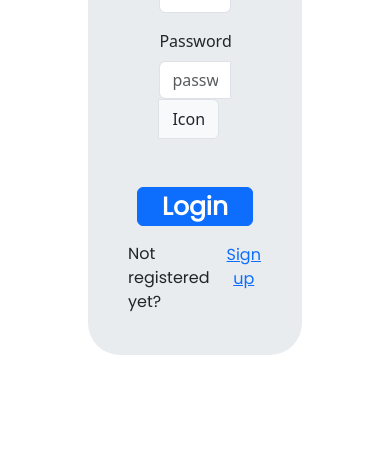
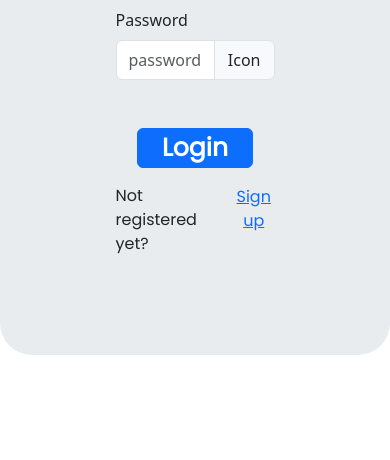
Before and after one commit to KaiserJannis/CSC7084_MoodTracker_Frontend, a plain HTML site: page views/login.html in a window 390 px wide. Shown: the part 384-844 px from the top of the page. Drawn offline with nearby package versions, Linux system fonts and the light colour scheme.

Commit message:
media query

```diff
--- a/views/stylesheet.css
+++ b/views/stylesheet.css
@@ -12,6 +12,10 @@
 .signup_container_wrapper {
   width: 55%;
   height: 75%;
+
+  @media only screen and (max-width: 600px) {
+    width: 100%;
+  }
 }
 .login_headline_wrapper,
 .signup_headline_wrapper {
```
